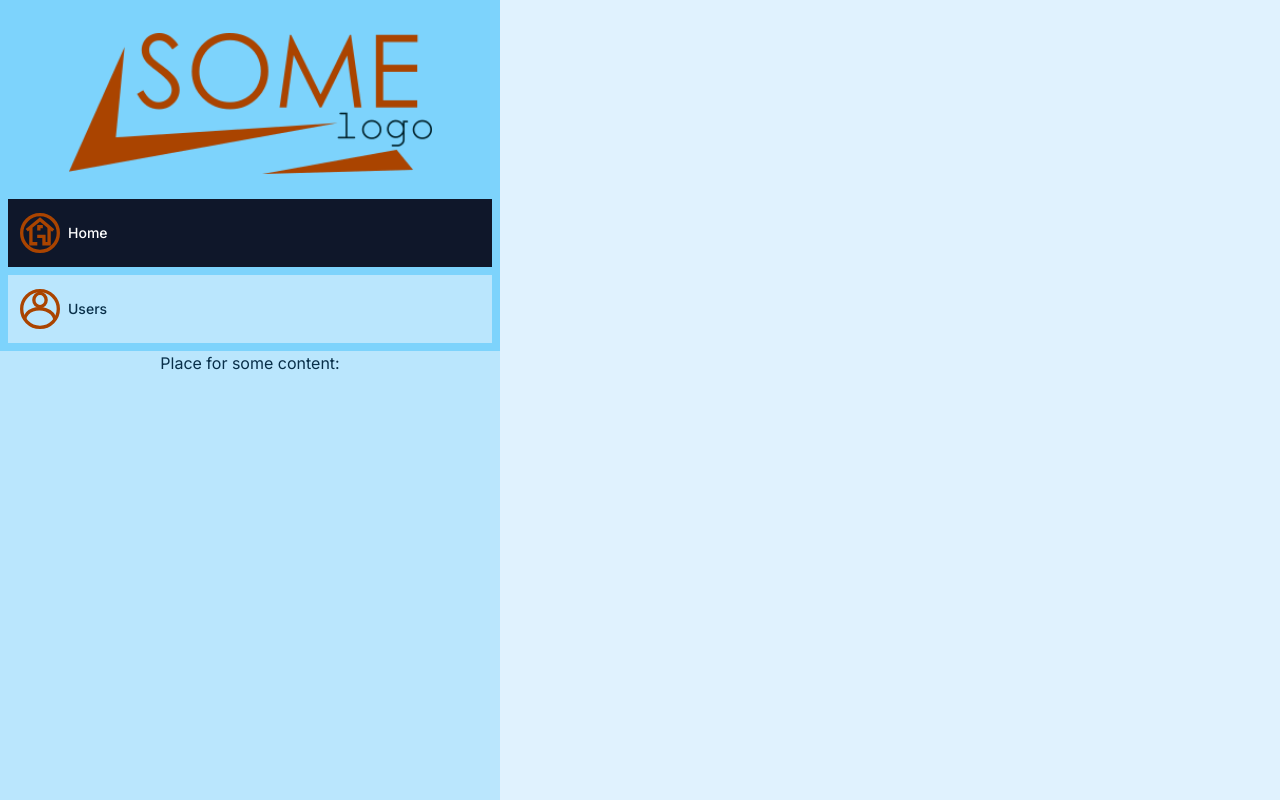
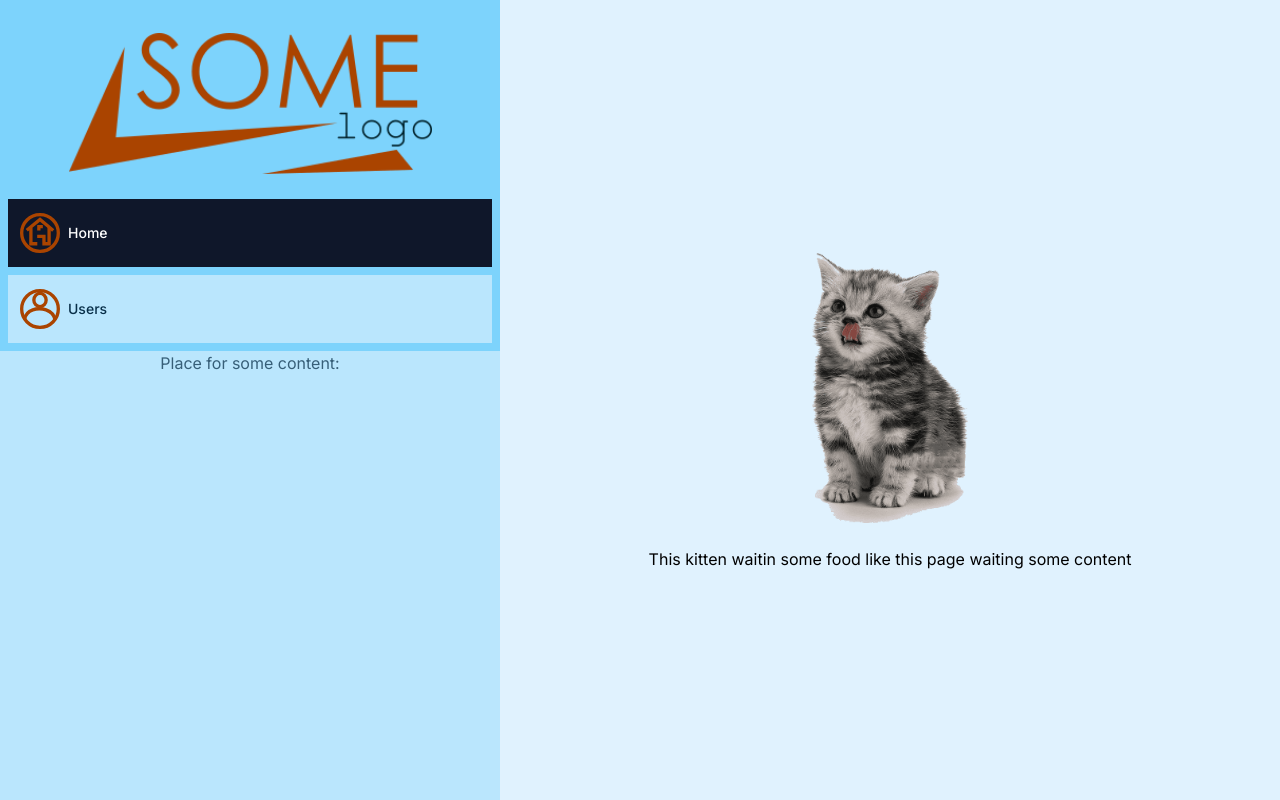
Before and after one commit to Geomorpholog/test-app-fortech, a Next.js app: page / in a window 1280 px wide. Built offline with nearby package versions, Linux system fonts and the light colour scheme.

Commit message:
feat:add some style

```diff
--- a/src/app/layout.tsx
+++ b/src/app/layout.tsx
@@ -7,7 +7,7 @@ import Header from "./UI/header";
 const inter = Inter({ subsets: ["latin"] });
 
 export const metadata: Metadata = {
-  title: "Create Next App",
+  title: "Test Aapp for Fortech",
   description: "Generated by create next app",
 };
 
@@ -22,7 +22,7 @@ export default function RootLayout({
         <div className="bg-sky-200 w-[500px] h-screen inline flex flex-col fixed">
 
           <Header />
-          <p className="text-center text-sky-950 "> Place for some content: </p>
+          <p className="text-center text-sky-950 animate-pulse"> Place for some content: </p>
         </div>
         {children}
       </body>
--- a/src/app/page.tsx
+++ b/src/app/page.tsx
@@ -1,12 +1,22 @@
-import Image from "next/image";
 import { Fragment } from "react";
-import Header from "./UI/header"
+import kitten from "./assets/images/kitten.png"
+import Image from 'next/image'
+
 
 export default function Home() {
   return (
-    <Fragment>
-      <div className="w-full ml-[500px] min-h-screen bg-sky-100 inline-block">
-      </div>
-    </ Fragment>
+
+    <div className="w-full ml-[500px] min-h-screen bg-sky-100 inline-block flex flex-col justify-center items-center">
+      <Image src={kitten} alt="some logo" sizes="100vw" priority={true}
+
+        style={{
+          width: '20%',
+          height: 'auto',
+          margin: '25px auto'
+        }} />
+        <p className = "animate-bounce">This kitten waitin some food like this page waiting some content</p>
+
+    </div>
+
   );
 }
--- a/src/app/table/table.tsx
+++ b/src/app/table/table.tsx
@@ -5,11 +5,13 @@ import { fetchUsers,columns,User } from './data/getUsersData'
 
  export default  function Table() {
   const [data, setData] = useState<User[]>([]);
-
+  const [loading,setLoading] = useState(true);
   useEffect(() => {
     const fetchData = async () => {
+      try {setLoading(true)
         const users = await fetchUsers();
-        setData(users);
+        setData(users); }
+        finally {setLoading(false)}
     };
 
     fetchData();
@@ -30,6 +32,13 @@ import { fetchUsers,columns,User } from './data/getUsersData'
       pagination,
     },
   })
+  if (loading) {
+    return (
+      <div className="w-4/4 h-screen flex justify-center items-center">
+        <p className="text-5xl animate-bounce">Загрузка данных...</p>
+      </div>
+    )
+}
 
   return (
     <>
```
Also changed, not shown: src/app/assets/images/kitten.png (added).
